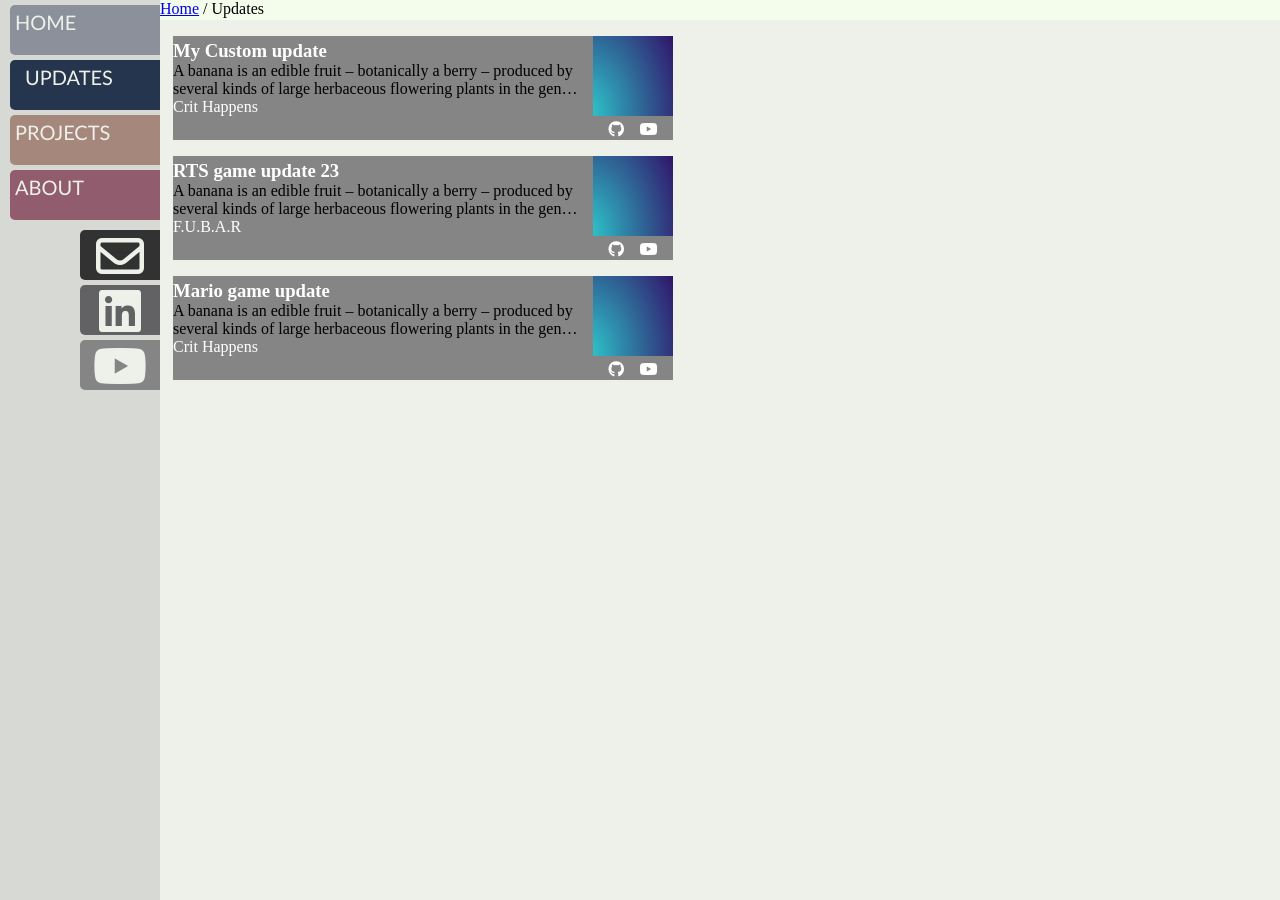
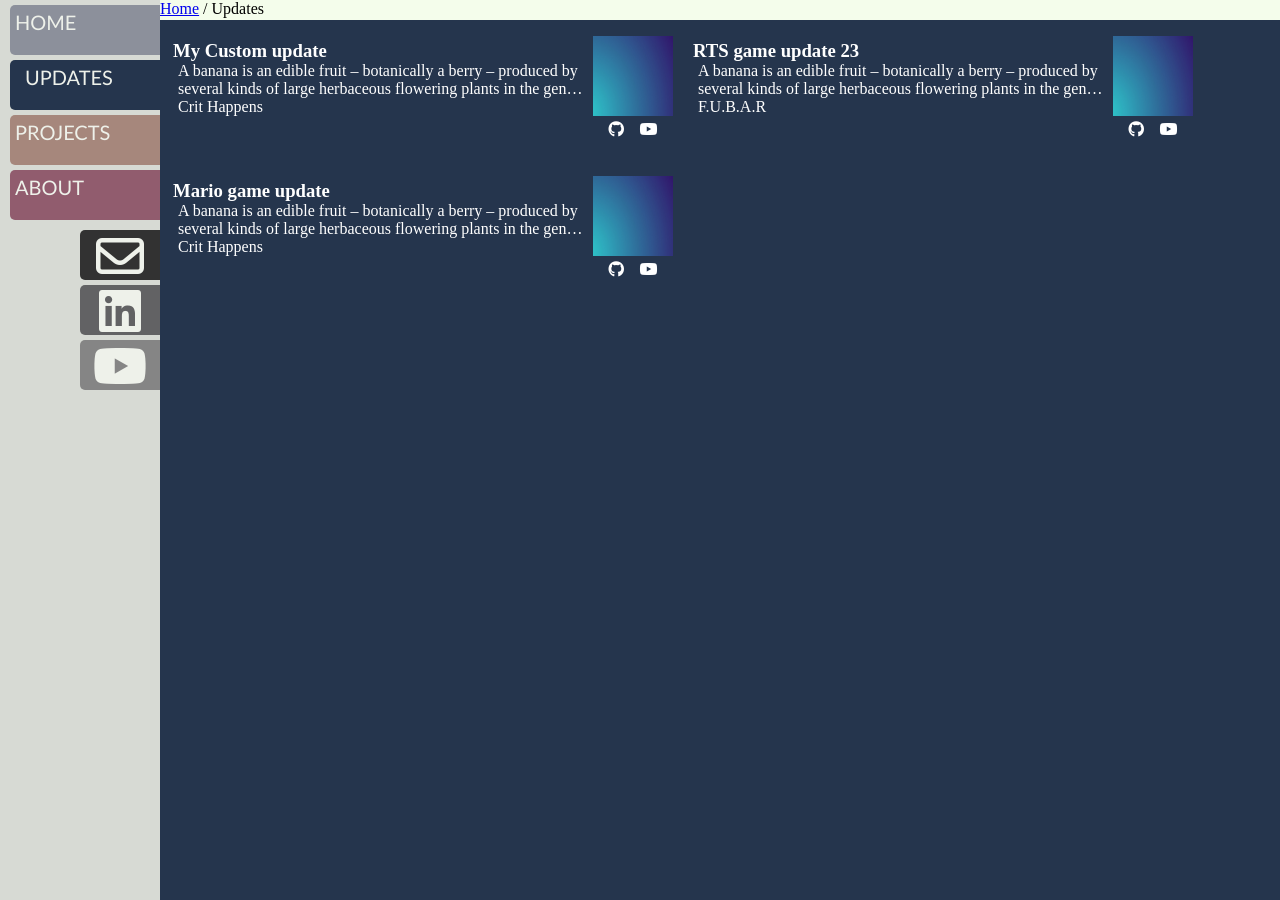
Before and after one commit to EdwardBurden/EdwardBurden.github.io, a Jekyll site: the page built from updates.html, in a window 1280 px wide. Built offline with Jekyll 4.4.1, drawn with Linux system fonts in a browser that asks for light colours; nearby versions of some CDN libraries; a script that is not in the unit is left out.

Commit message:
added background colour

```diff
--- a/_sass/main.scss
+++ b/_sass/main.scss
@@ -57,10 +57,20 @@
   width: 100%;
 }
 
-
 .cards-container {
+  margin-top: 0px;
   list-style-type: none;
   margin-left: 5px;
   margin-right: 5px;
   padding: 0px;
 }
+
+.page-background {
+  position: fixed;
+  padding-top: -20px;
+  width: 100%;
+  min-height: 100vh;
+  top: 0px;
+
+  z-index: -1;
+}
--- a/_sass/projects.scss
+++ b/_sass/projects.scss
@@ -2,6 +2,7 @@
     list-style-type: none;
     margin-left: 5px;
     margin-right: 5px;
+    margin-top: 0px;
     padding: 0px;
     max-width: 1600px;
     @media only screen and (min-width: 770px) {
@@ -19,7 +20,7 @@
     text-decoration: none;
     margin: 8px;
     position: relative;
-    box-shadow: 10px 10px 5px rgb(187, 187, 187);
+    box-shadow: 10px 10px 5px #b7a097;
     border-radius: 0px 0px 10px 10px;
     overflow: hidden;
     @media only screen and (min-width: 770px) {
--- a/_sass/updates.scss
+++ b/_sass/updates.scss
@@ -1,13 +1,16 @@
 .updates-card {
     list-style-type: none;
-    display: block;
+    display: inline-block;
     max-width: 500px;
     margin: 16px 8px 16px 8px;
     overflow: hidden;
-    background-color: $industrial-three;
-    a {
+    a,
+    p {
         color: white;
         text-decoration: none;
+    }
+    a:hover {
+        color: #bababa;
     }
 }
 .updates-card-inner {
@@ -21,6 +24,10 @@
 }
 .updates-card-header {
 }
+.updates-card-text-inner {
+    margin-left: 5px;
+}
+
 .updates-card-excerpt {
     max-height: 40px;
     overflow: hidden;
--- a/projects.html
+++ b/projects.html
@@ -3,6 +3,7 @@
 layout: default
 permalink: /:basename/
 ---
+<div class=page-background id="Projects"></div>
 
 <ul class="project-cards-container">
   {%assign filteredPosts = site.posts | sort:"date" | reverse%}
--- a/updates.html
+++ b/updates.html
@@ -4,7 +4,7 @@
 permalink: /:basename/
 ---
 
-
+<div class=page-background id="Updates"></div>
 
 <ul class="cards-container">
   {% for post in site.posts %}
@@ -18,9 +18,10 @@
         <a class="updates-card-header" href="{{ post.url }}">
           <h3>{{ post.title }}</h3>
         </a>
-        <p class="updates-card-excerpt"> {{ post.excerpt | strip_html | truncatewords: 50 }}</p>
-        <a href="{{ project[0].url }}">{{ project[0].title }}</a>
-
+        <div class="updates-card-text-inner">
+          <p class="updates-card-excerpt"> {{ post.excerpt | strip_html | truncatewords: 50 }}</p>
+          <a href="{{ project[0].url }}">{{ project[0].title }}</a>
+        </div>
       </div>
       <div class="updates-card-image-holder">
         <a href="{{ post.url }}">
```
